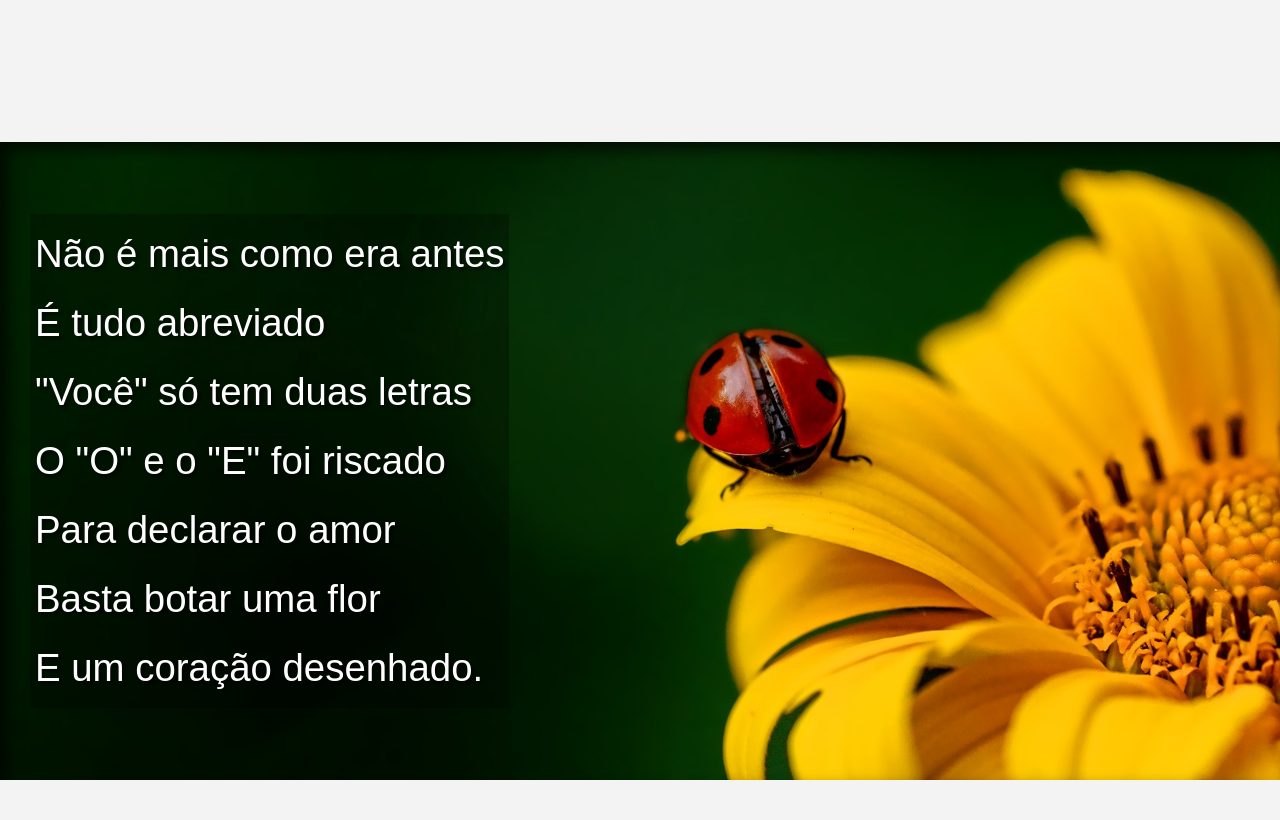
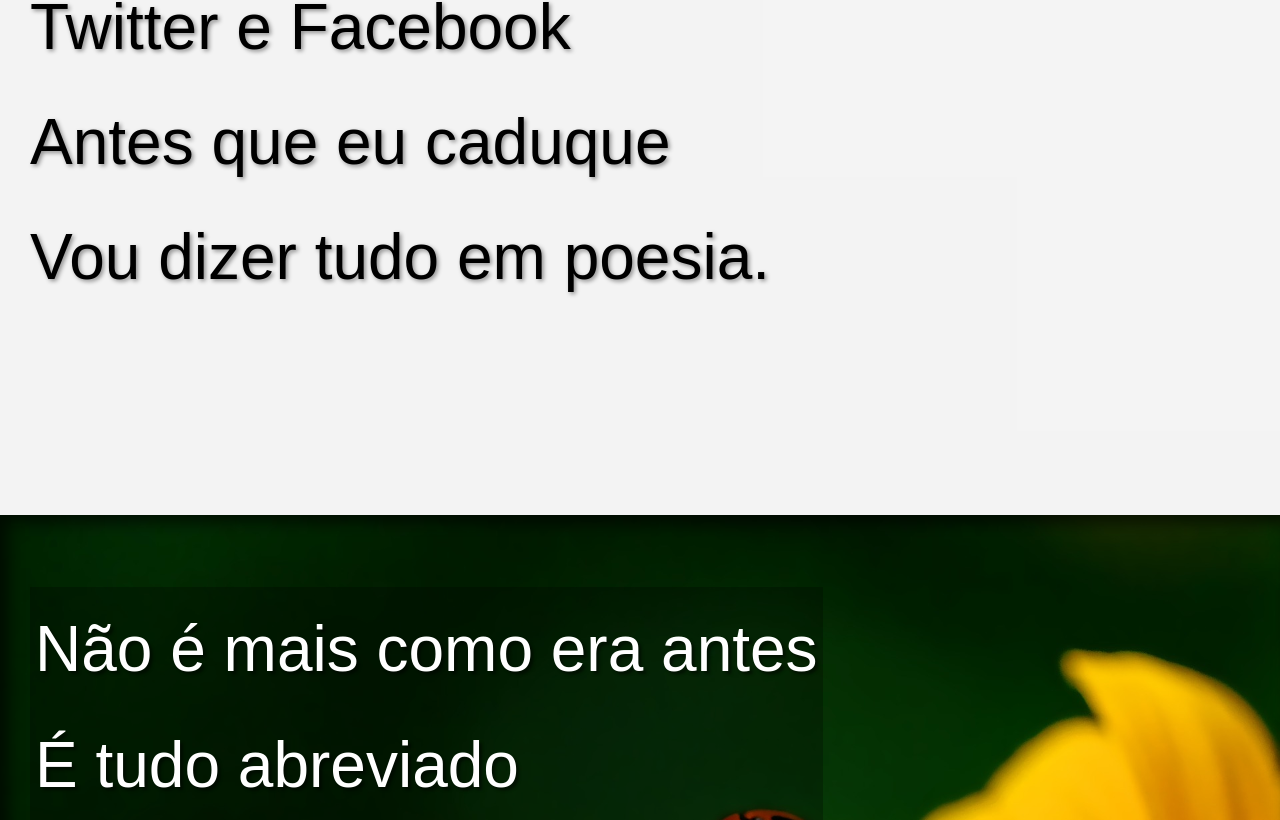
Before and after one commit to felipe-vp/projeto-cordel, a plain HTML site: page index.html in a window 1280 px wide. Shown: the part 840-1660 px from the top of the page. Drawn offline with Linux system fonts and the light colour scheme; a web font is replaced by a local one.

Commit message:
Atualizei os ajustes no repositorio do projeto

```diff
--- a/estilo/style.css
+++ b/estilo/style.css
@@ -82,10 +82,8 @@ header a::after {
 section {
     padding-top: 9vh; /* vh = viewport height */
     padding-bottom: 9vh;
-    line-height: 1.8em; /* Distancia entre linhas do texto */
     padding-left: 30px;
     font-family: var(--fonte1);
-    font-size: 3vw;
     /*
         O padding de cada uma das section tem 10% da altura da viewport, portanto, os paddings
         das section variam na mesma proporção da variação da viewport.
@@ -94,6 +92,8 @@ section {
 
 section > p {
     padding-bottom: 2em;
+    font-size: 5vw;
+    line-height: 1.8em; /* Distancia entre linhas do texto */
 }
 
 section.imagem > p { /* Os parágrafos das section de classe imagem....*/
@@ -114,7 +114,7 @@ section.imagem{
     text-shadow: 3px 3px 3px rgba(0, 0, 0, 0.498);
     box-shadow: inset 8px 8px 15px 0px rgba(0, 0, 0, 0.642);
     background-size: cover;
-    background-position: right center;
+    background-position: 50% 80%;
     background-attachment: fixed;
 }
 
```
